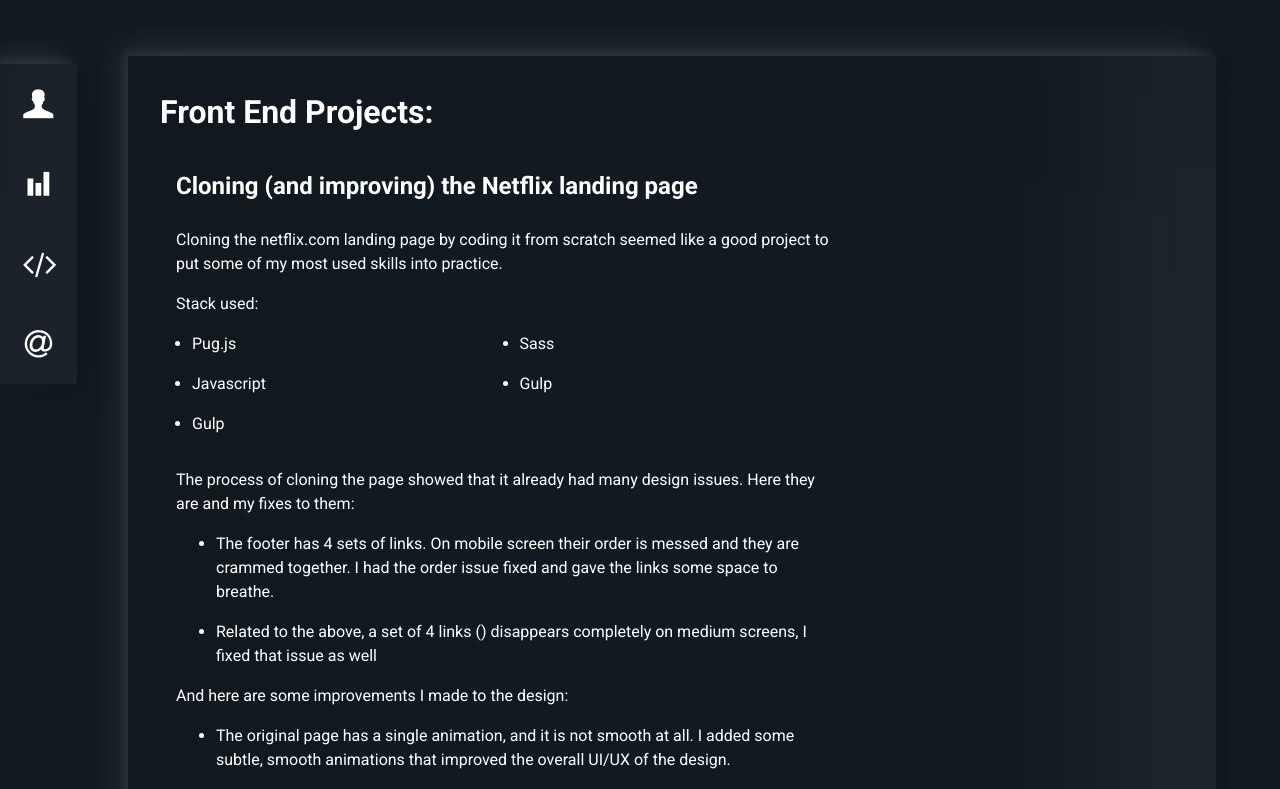
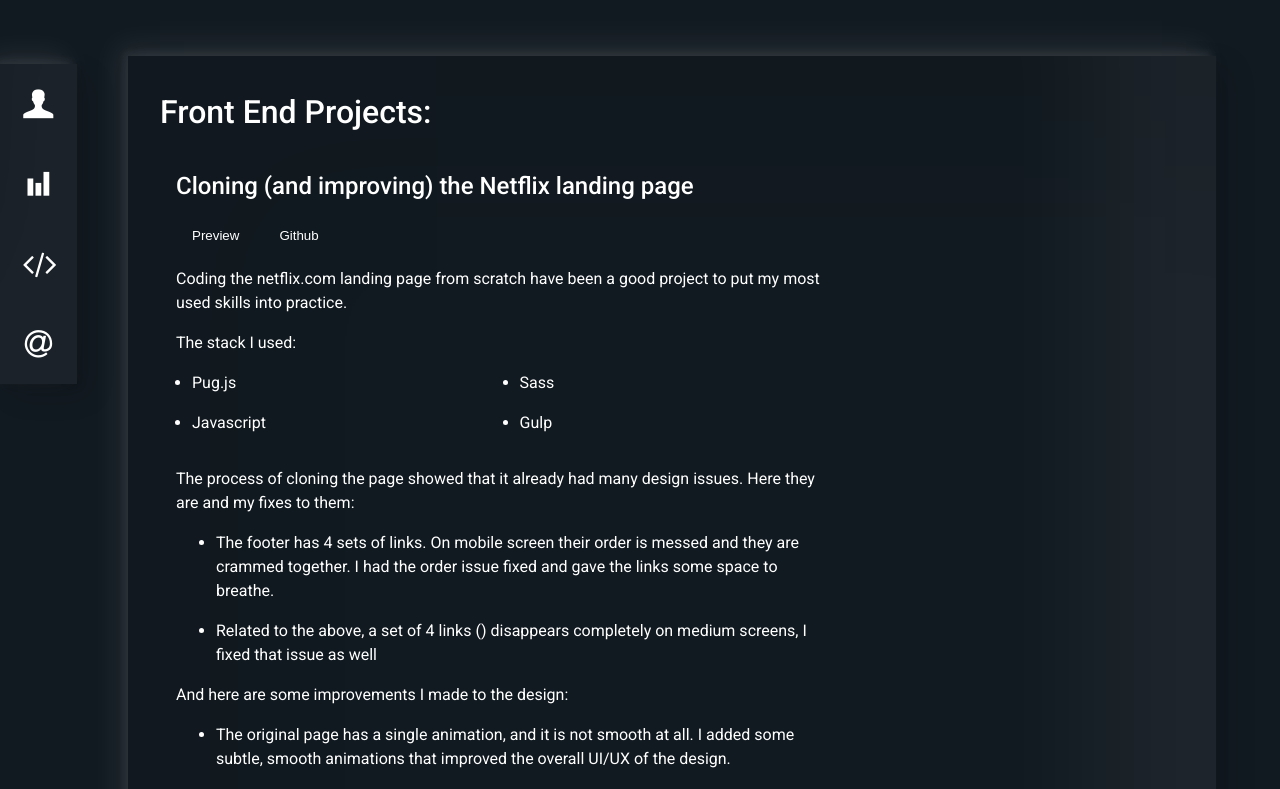
Before and after one commit to Mosaab-Emam/personal-website-source-code, a Nuxt app: page /portfolio in a window 1280 px wide. Shown: the top 789 px of the page. Built offline with nearby package versions, Linux system fonts and the light colour scheme.

Commit message:
Added buttons to projects. Fixed: Page doesn't scroll back to top on route change. Removed unused font-weight.

```diff
--- a/layouts/default.vue
+++ b/layouts/default.vue
@@ -24,8 +24,16 @@
   color: var(--cyan-dark);
 }
 
-.cyan-light {
-  color: var(--cyan-light);
+.btn {
+  border: 1px solid var(--cyan-dark);
+  background: transparent;
+  color: white;
+  cursor: pointer;
+  transition: all 0.5s ease-in-out;
+}
+
+.btn:hover {
+  background: var(--cyan-dark);
 }
 
 .has-bullet {
@@ -66,6 +74,11 @@
   background: hsl(210, 30%, 10%);
   color: white;
   font-family: "Roboto", sans-serif;
+}
+
+h1,
+h2 {
+  font-weight: 500;
 }
 
 a {
@@ -114,6 +127,11 @@
 export default {
   components: {
     Sidebar
+  },
+  created() {
+    this.$router.afterEach((to, from) => {
+      scrollTo(0, 0)
+    })
   }
 }
 </script>
--- a/nuxt.config.js
+++ b/nuxt.config.js
@@ -20,7 +20,7 @@
       {
         rel: "stylesheet",
         href:
-          "https://fonts.googleapis.com/css?family=Roboto:400,500,700&display=swap"
+          "https://fonts.googleapis.com/css?family=Roboto:400,500&display=swap"
       }
     ]
   },
--- a/pages/portfolio.vue
+++ b/pages/portfolio.vue
@@ -6,16 +6,17 @@
       <h2 class="has-bullet">
         Cloning (and improving) the Netflix landing page
       </h2>
+      <button class="btn">Preview</button>
+      <button class="btn">Github</button>
       <p>
-        Cloning the netflix.com landing page by coding it from scratch seemed
-        like a good project to put some of my most used skills into practice.
+        Coding the netflix.com landing page from scratch have been a good
+        project to put my most used skills into practice.
       </p>
-      <p>Stack used:</p>
+      <p>The stack I used:</p>
       <ul class="stack">
         <li><span>Pug.js</span></li>
         <li><span>Sass</span></li>
         <li><span>Javascript</span></li>
-        <li><span>Gulp</span></li>
         <li><span>Gulp</span></li>
       </ul>
       <p>
@@ -123,14 +124,19 @@
   }
 }
 
-.project h2 {
-  margin-bottom: 1.5rem;
-}
-
 @media (max-width: 399px) {
   .projects h2 {
     font-size: 1.25rem;
   }
+}
+
+.project .btn {
+  padding: 0.5rem 1rem;
+  margin: 1rem 0;
+}
+
+.project .btn:first-of-type {
+  margin-right: 0.5rem;
 }
 
 .project p,
```
